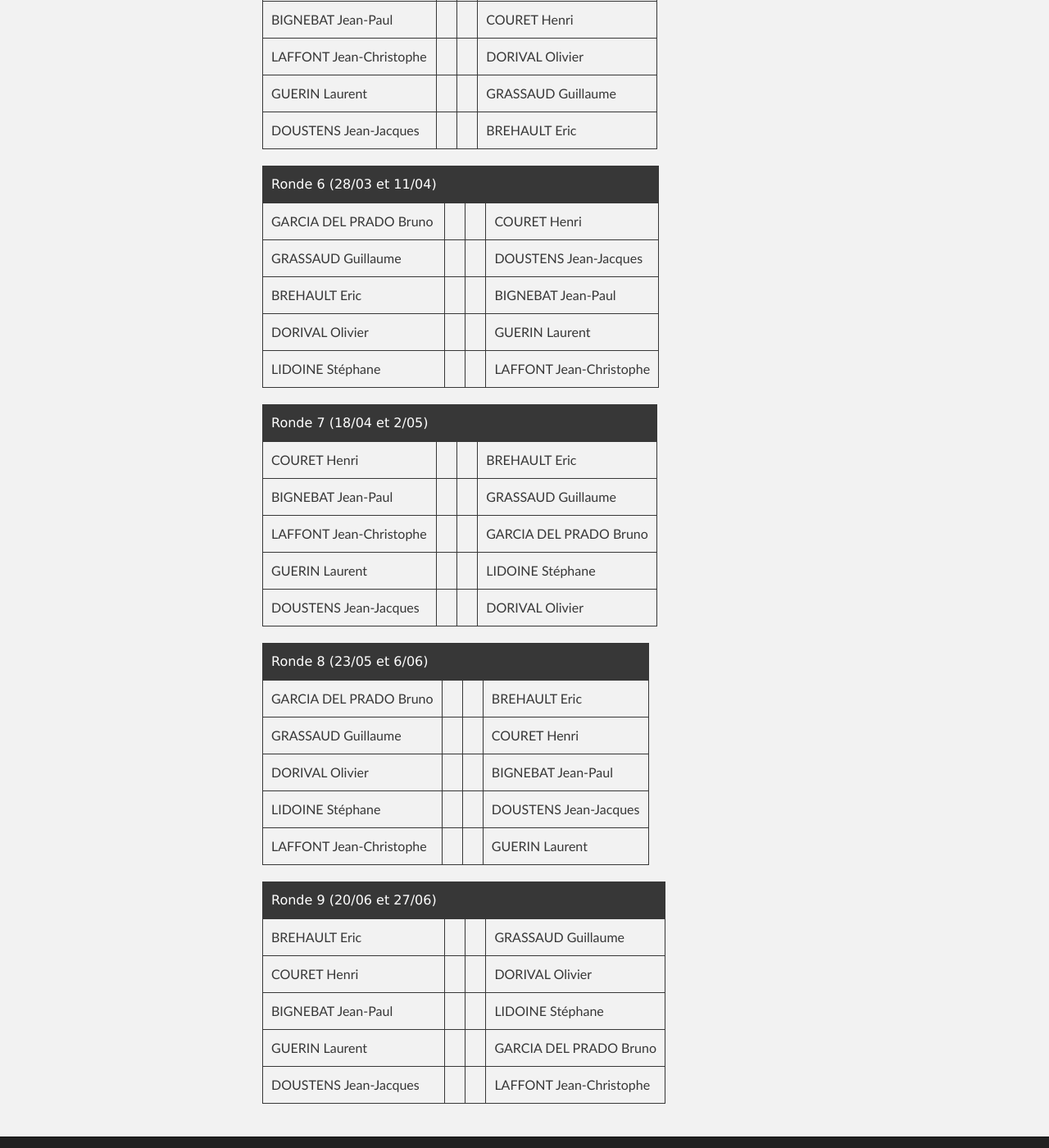
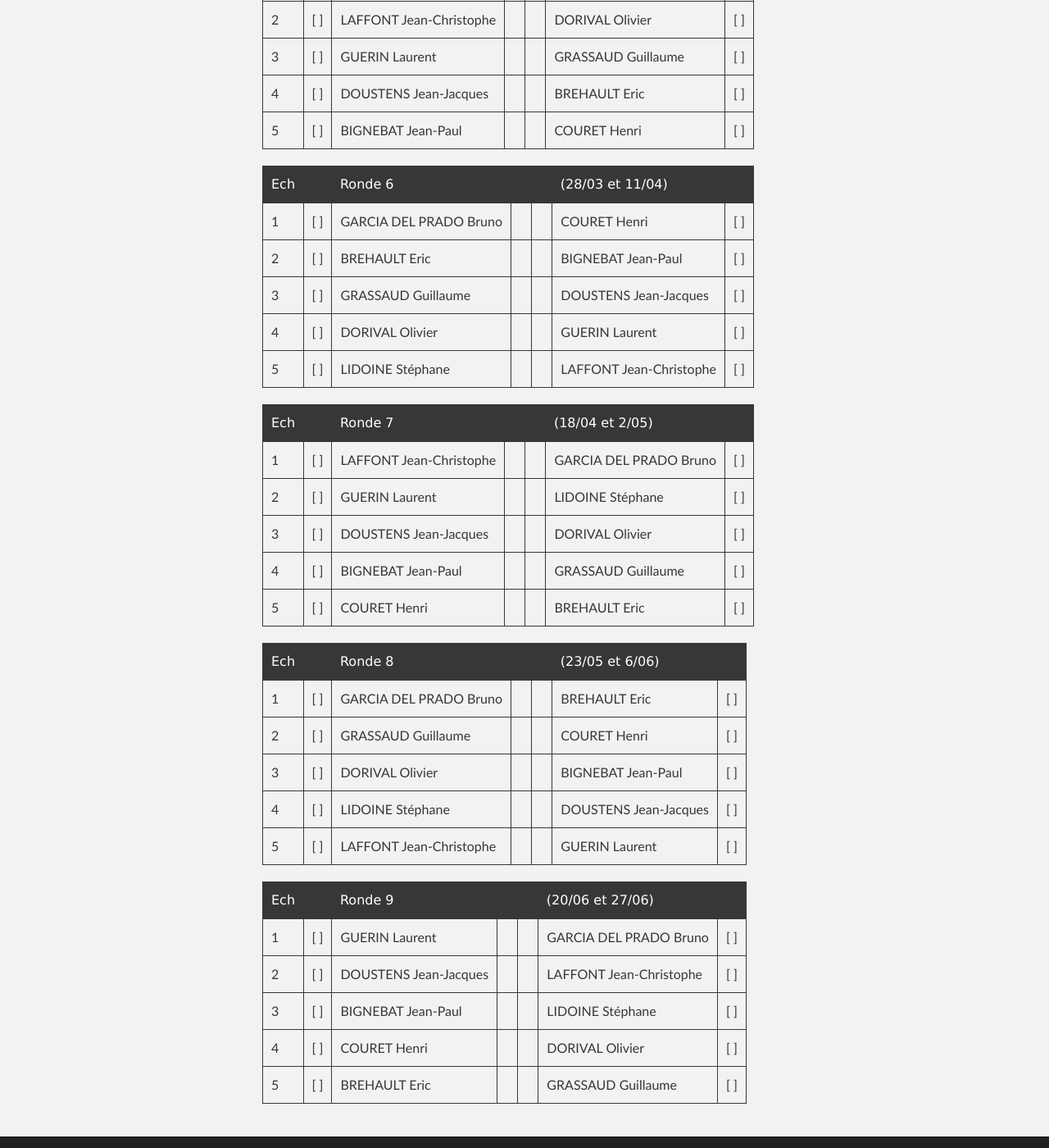
Before and after one commit to echiquier-villeneuve-tolosane/echiquier-villeneuve-tolosane.github.io, a Jekyll site: the page built from club.md, in a window 1280 px wide and 1400 px high, scrolled down 2125 px. Shown: the whole window at 82% size. Built offline with Jekyll 4.4.1, drawn with Linux system fonts in a browser that asks for light colours; nearby versions of some CDN libraries; some of the changed text lies outside the part shown.

Commit message:
Updated club.md

```diff
--- a/club.md
+++ b/club.md
@@ -57,42 +57,42 @@
 |4| [1] | GRASSAUD Guillaume         |     |      | LAFFONT Jean-Christophe   | [1] |
 |5| [3] | DORIVAL Olivier            |     |      | LIDOINE Stéphane          |[0,5]|
 
-| Ronde 5 (28/02 et 7/03)      |     |      |                              |
-| ---------------------------- |:---:| :---:| ---------------------------- |
-| LIDOINE Stéphane             |     |      | GARCIA DEL PRADO Bruno       |
-| BIGNEBAT Jean-Paul           |     |      | COURET Henri                 |
-| LAFFONT Jean-Christophe      |     |      | DORIVAL Olivier              |
-| GUERIN Laurent               |     |      | GRASSAUD Guillaume           |
-| DOUSTENS Jean-Jacques        |     |      | BREHAULT Eric                |
+|Ech |     | Ronde 5                 |     |      |  (28/02 et 7/03)          |     |
+|-|-----| -------------------------- |:---:| :---:| ------------------------- |-----|
+|1| [ ] | LIDOINE Stéphane           |     |      | GARCIA DEL PRADO Bruno    | [ ] |
+|2| [ ] | LAFFONT Jean-Christophe    |     |      | DORIVAL Olivier           | [ ] |
+|3| [ ] | GUERIN Laurent             |     |      | GRASSAUD Guillaume        | [ ] |
+|4| [ ] | DOUSTENS Jean-Jacques      |     |      | BREHAULT Eric             | [ ] |
+|5| [ ] | BIGNEBAT Jean-Paul         |     |      | COURET Henri              | [ ] |
 
-| Ronde 6 (28/03 et 11/04)     |     |      |                              |
-| ---------------------------- |:---:| :---:| ---------------------------- |
-| GARCIA DEL PRADO Bruno       |     |      | COURET Henri                 |
-| GRASSAUD Guillaume           |     |      | DOUSTENS Jean-Jacques        |
-| BREHAULT Eric                |     |      | BIGNEBAT Jean-Paul           |
-| DORIVAL Olivier              |     |      | GUERIN Laurent               |
-| LIDOINE Stéphane             |     |      | LAFFONT Jean-Christophe      |
+|Ech |     | Ronde 6                 |     |      |  (28/03 et 11/04)         |     |
+|-|-----| -------------------------- |:---:| :---:| ------------------------- |-----|
+|1| [ ] | GARCIA DEL PRADO Bruno     |     |      | COURET Henri              | [ ] |
+|2| [ ] | BREHAULT Eric              |     |      | BIGNEBAT Jean-Paul        | [ ] |
+|3| [ ] | GRASSAUD Guillaume         |     |      | DOUSTENS Jean-Jacques     | [ ] |
+|4| [ ] | DORIVAL Olivier            |     |      | GUERIN Laurent            | [ ] |
+|5| [ ] | LIDOINE Stéphane           |     |      | LAFFONT Jean-Christophe   | [ ] |
 
-| Ronde 7 (18/04 et 2/05)      |     |      |                              |
-| ---------------------------- |:---:| :---:| ---------------------------- |
-| COURET Henri                 |     |      | BREHAULT Eric                |
-| BIGNEBAT Jean-Paul           |     |      | GRASSAUD Guillaume           |
-| LAFFONT Jean-Christophe      |     |      | GARCIA DEL PRADO Bruno       |
-| GUERIN Laurent               |     |      | LIDOINE Stéphane             |
-| DOUSTENS Jean-Jacques        |     |      | DORIVAL Olivier              |
+|Ech |     | Ronde 7                 |     |      |  (18/04 et 2/05)          |     |
+|-|-----| -------------------------- |:---:| :---:| ------------------------- |-----|
+|1| [ ] | LAFFONT Jean-Christophe    |     |      | GARCIA DEL PRADO Bruno    | [ ] |
+|2| [ ] | GUERIN Laurent             |     |      | LIDOINE Stéphane          | [ ] |
+|3| [ ] | DOUSTENS Jean-Jacques      |     |      | DORIVAL Olivier           | [ ] |
+|4| [ ] | BIGNEBAT Jean-Paul         |     |      | GRASSAUD Guillaume        | [ ] |
+|5| [ ] | COURET Henri               |     |      | BREHAULT Eric             | [ ] |
 
-| Ronde 8 (23/05 et 6/06)      |     |      |                              |
-| ---------------------------- |:---:| :---:| ---------------------------- |
-| GARCIA DEL PRADO Bruno       |     |      | BREHAULT Eric                |
-| GRASSAUD Guillaume           |     |      | COURET Henri                 |
-| DORIVAL Olivier              |     |      | BIGNEBAT Jean-Paul           |
-| LIDOINE Stéphane             |     |      | DOUSTENS Jean-Jacques        |
-| LAFFONT Jean-Christophe      |     |      | GUERIN Laurent               |
+|Ech |     | Ronde 8                 |     |      |  (23/05 et 6/06)          |     |
+|-|-----| -------------------------- |:---:| :---:| ------------------------- |-----|
+|1| [ ] | GARCIA DEL PRADO Bruno     |     |      | BREHAULT Eric             | [ ] |
+|2| [ ] | GRASSAUD Guillaume         |     |      | COURET Henri              | [ ] |
+|3| [ ] | DORIVAL Olivier            |     |      | BIGNEBAT Jean-Paul        | [ ] |
+|4| [ ] | LIDOINE Stéphane           |     |      | DOUSTENS Jean-Jacques     | [ ] |
+|5| [ ] | LAFFONT Jean-Christophe    |     |      | GUERIN Laurent            | [ ] |
 
-| Ronde 9 (20/06 et 27/06)     |     |      |                              |
-| ---------------------------- |:---:| :---:| ---------------------------- |
-| BREHAULT Eric                |     |      | GRASSAUD Guillaume           |
-| COURET Henri                 |     |      | DORIVAL Olivier              |
-| BIGNEBAT Jean-Paul           |     |      | LIDOINE Stéphane             |
-| GUERIN Laurent               |     |      | GARCIA DEL PRADO Bruno       |
-| DOUSTENS Jean-Jacques        |     |      | LAFFONT Jean-Christophe      |
+|Ech |     | Ronde 9                 |     |      |  (20/06 et 27/06)          |     |
+|-|-----| -------------------------- |:---:| :---:| ------------------------- |-----|
+|1| [ ] | GUERIN Laurent             |     |      | GARCIA DEL PRADO Bruno    | [ ] |
+|2| [ ] | DOUSTENS Jean-Jacques      |     |      | LAFFONT Jean-Christophe   | [ ] |
+|3| [ ] | BIGNEBAT Jean-Paul         |     |      | LIDOINE Stéphane          | [ ] |
+|4| [ ] | COURET Henri               |     |      | DORIVAL Olivier           | [ ] |
+|5| [ ] | BREHAULT Eric              |     |      | GRASSAUD Guillaume        | [ ] |
```
